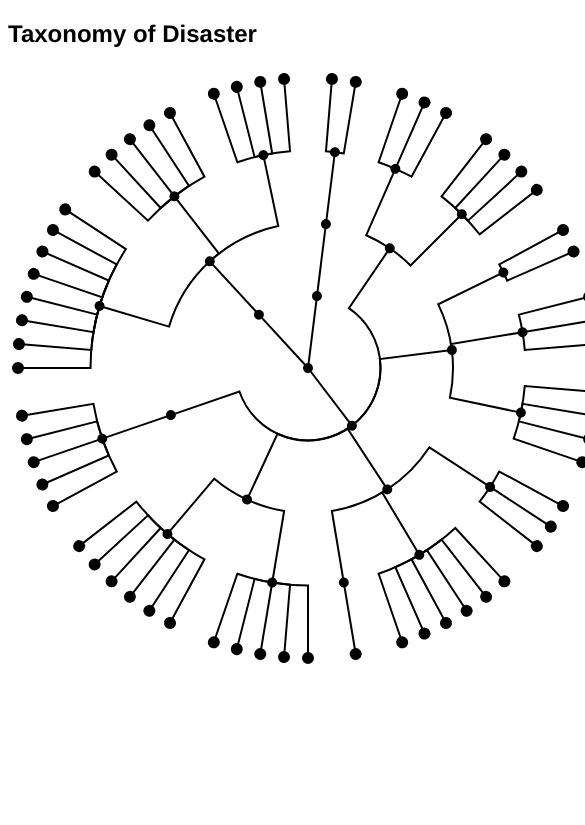
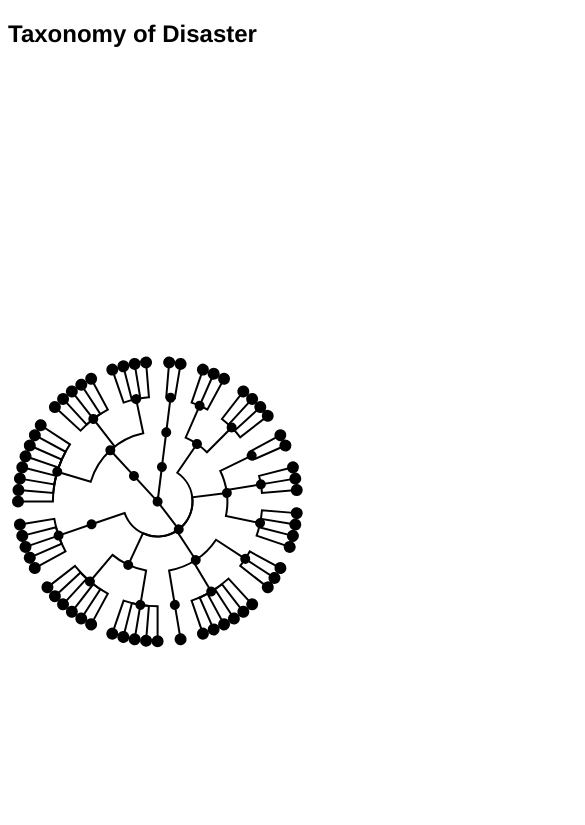
Before and after one commit to bertozzivill/disaster_taxonomy, a plain HTML site: page index.html in a window 390 px wide. Shown: the top 825 px of the page, 585 px wide, since content can reach past the window. Drawn offline with nearby package versions, Linux system fonts and the light colour scheme.

Commit message:
It comes together!
Labels could be better, but here it be!

```diff
--- a/css/phylo.css
+++ b/css/phylo.css
@@ -8,3 +8,35 @@ circle.active{
 	fill:red;
 	stroke: red;
 }
+
+rect{
+	fill:black;
+}
+
+
+.axis path, .axis line{
+	fill:none;
+	stroke:black;
+	shape-rendering:crispEdges;
+}
+
+#radialtree{
+	width:45%;
+	float: left;
+	margin-right: 5%;
+}
+
+#barChart{
+	width:50%;
+	float: right;
+}
+
+#legend-svg{
+	float:right;
+}
+
+@media (max-width: 800px) {
+	#barChart, #radialtree {
+		width: 100%;
+	}
+}
--- a/index.html
+++ b/index.html
@@ -5,35 +5,29 @@
     <title>Calamity!</title>
     <script src="http://d3js.org/d3.v3.min.js" type="text/javascript"></script>
     <link rel="stylesheet" href="css/phylo.css">
+    <script src="js/tree.js" type="text/javascript"></script>
+    <script src="js/data.js" type="text/javascript"></script>
     <script src="js/d3.phylogram.js" type="text/javascript"></script>
-    <script src="js/tree.js" type="text/javascript"></script>
-    <script>
-      function load() {
 
-        var test = {name: 'root',
-                    branchset:[
-                      {name: 'one'},
-                      {name: 'two'},
-                      {name: 'three'}
-                      ]
-                    }
-
-
-        d3.phylogram.buildRadial('#radialtree', disasters, {
-          width: 600,
-          skipLabels: true,
-          duration: 10000
-        })
-
-      }
-    </script>
     <style type="text/css" media="screen">
       body { font-family: "Helvetica Neue", Helvetica, sans-serif; }
       td { vertical-align: top; }
     </style>
   </head>
-  <body onload="load()">
+
+  <body>
     <h2>Taxonomy of Disaster</h2>
-    <div id='radialtree'></div>
+    <div id='barChart'>
+      <script src="js/barChart.js" type="text/javascript"></script>
+    </div>
+    <div id='radialtree'>
+      <script>
+          d3.phylogram.buildRadial('#radialtree', disasters, {
+          width: document.getElementById('radialtree').clientWidth,
+          skipLabels: true,
+          duration: 10000})
+      </script>
+    </div>
+
   </body>
 </html>
--- a/js/barChart.js
+++ b/js/barChart.js
@@ -5,15 +5,21 @@
 
 
 //example list
-var typelist = ['bacterial', 'epidemic', 'biological', 'natural', 'disaster']
+// var typelist = ['bacterial', 'epidemic', 'biological', 'natural', 'disaster']
 
 var settings = {
 		yVar: 'total_affected',
-		yLabel : 'Affected Persons',
+		yLabel : 'Number Affected',
 		xPadding: 125,
 		yPadding: 20,
-		height: 500,
-		width : 600}
+		height: document.getElementById('barChart').clientWidth*(5/8),
+		width : document.getElementById('barChart').clientWidth*(.75)}
+
+var barSVG = d3.select('#barChart')
+				.append('svg')
+				.attr('id', 'bar-svg')
+				.attr('width', document.getElementById('barChart').clientWidth)
+				.attr('height', document.getElementById('barChart').clientWidth*.75)
 
 var centralG = d3.select('#bar-svg')
 				.append('g')
@@ -102,8 +108,8 @@ buildBar = function(typelist){
 				.append('text')
 				.attr('class', 'label')
 				.attr('id', 'plotTitle')
-				.attr('transform', 'translate(' + (settings.width/4 + settings.xPadding) + ',' + 25 + ')')
-				.text(settings.yLabel + ' Due to ' + subtype + ' Disasters Over Time')
+				.attr('transform', 'translate(' + (settings.width/4 + settings.xPadding) + ',' + 15 + ')')
+				.text(settings.yLabel + ' by ' + subtype + ' Disasters Over Time')
 
 	var xAxisLabel = d3.select('#bar-svg')
 					.append('text')
@@ -120,4 +126,4 @@ buildBar = function(typelist){
 
 }
 
-buildBar(typelist)
+//buildBar(typelist)
--- a/js/d3.phylogram.js
+++ b/js/d3.phylogram.js
@@ -167,6 +167,7 @@ if (!d3) { throw "d3 wasn't included!"};
         .attr('stroke-width', '2px')
       .on('mouseover', highlightParents)
       .on('mouseout', highlightParents)
+      .on('click', makeBar)
 
     vis.selectAll('g.root.node')
       .append('svg:circle')
@@ -250,6 +251,14 @@ if (!d3) { throw "d3 wasn't included!"};
           .append('text')
           .text(function(d){return d})
           .attr('transform', function(d,i) {return 'translate(0, ' + (i*20+20) + ')'})
+  }
+
+
+  //on leaf node click, call the function that makes the bar charts to the right
+  var makeBar = function(d){
+    var pathway = createPathway(d)
+    var namelist = pathway.split('_')
+    buildBar(namelist)
   }
 
 ///////////////////////////////////////////
@@ -344,7 +353,8 @@ if (!d3) { throw "d3 wasn't included!"};
     var legendG = d3.select(selector)
             .append('svg')
               .attr('id', 'legend-svg')
-              .attr('transform', 'translate(' + w + ',' + '0)')
+              .attr('height', 150)
+              .attr('width', (document.getElementById('radialtree').clientWidth - document.getElementById('phylo-svg').clientWidth -4))
             .append('g')
               .attr('class', 'label')
               .attr('id', 'legend')
@@ -408,7 +418,7 @@ if (!d3) { throw "d3 wasn't included!"};
   d3.phylogram.buildRadial = function(selector, nodes, options) {
     options = options || {}
     var w = options.width || d3.select(selector).style('width') || d3.select(selector).attr('width'),
-        r = w / 2,
+        r = w / 2.5,
         labelWidth = options.skipLabels ? 10 : options.labelWidth || 120;
 
     var vis = d3.select(selector).append("svg:svg")
```
Also changed, not shown: index_bar.html (+0 -2 lines).
